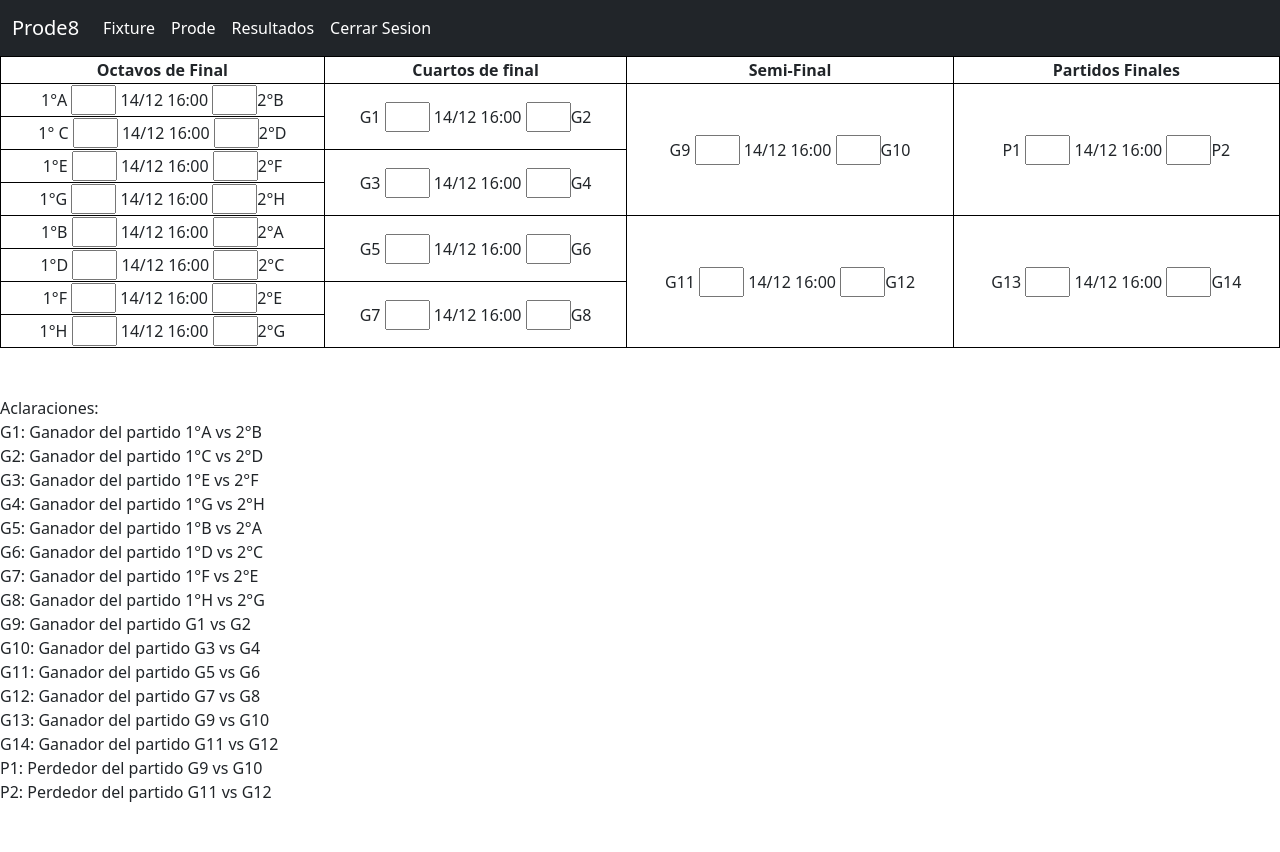
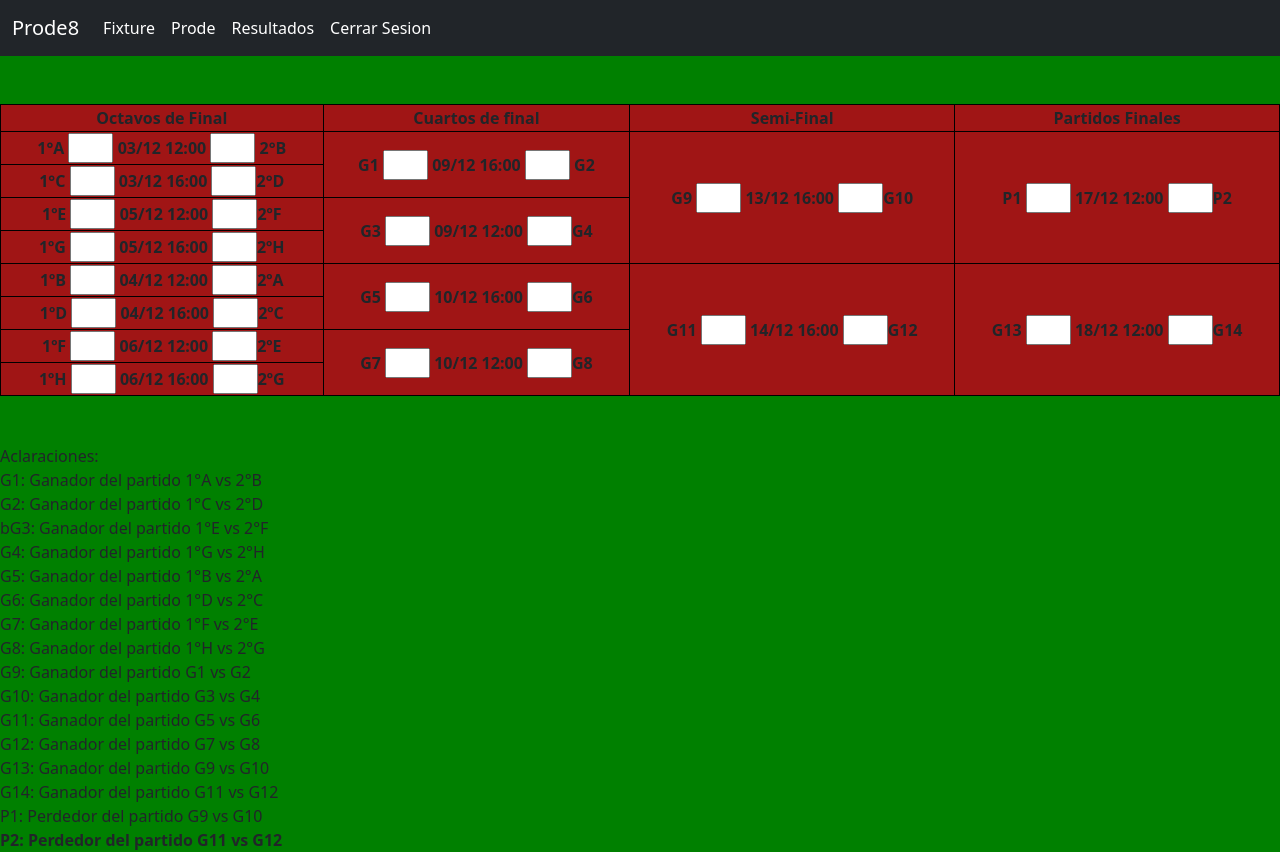
Before and after one commit to Nicoo9797x/Proyecto-Final-2022, a PHP site: page /tablaprueba.html in a window 1280 px wide. Before the commit the page ends 802 px from the top, so only its background shows below. Run offline with PHP 8.4, Linux system fonts and the light colour scheme.

Commit message:
Tabla de prueba final

```diff
--- a/Prode/frontend/prode-app/estilos1.css
+++ b/Prode/frontend/prode-app/estilos1.css
@@ -1,4 +1,9 @@
-.bright {
-    color: orange;
-    font-family: Avenir;
-  }
+
+table, th , td , tr {border: 1px solid black;}
+table ,th , td , tr {text-align:  center;}
+table {background-color: rgb(160, 21, 21);}
+body {background-color: green}
+td{font-style:arial ;}
+td{font-size: 3;}
+.bolded { font-weight: bold }
+th { size: 400px;}
--- a/Prode/frontend/prode-app/tablaprueba.html
+++ b/Prode/frontend/prode-app/tablaprueba.html
@@ -7,8 +7,7 @@
         <title>Document</title>
         <link href="https://cdn.jsdelivr.net/npm/bootstrap@5.2.1/dist/css/bootstrap.min.css" rel="stylesheet" integrity="sha384-iYQeCzEYFbKjA/T2uDLTpkwGzCiq6soy8tYaI1GyVh/UjpbCx/TYkiZhlZB6+fzT" crossorigin="anonymous">
         <script src="https://cdn.jsdelivr.net/npm/bootstrap@5.2.1/dist/js/bootstrap.bundle.min.js" integrity="sha384-u1OknCvxWvY5kfmNBILK2hRnQC3Pr17a+RTT6rIHI7NnikvbZlHgTPOOmMi466C8" crossorigin="anonymous"></script>
-        <style>table, th , td , tr {border: 1px solid black;}</style>
-        <style>table ,th , td , tr {text-align:  center;}</style>
+
         <link rel="stylesheet" href="estilos1.css">
 
 
@@ -30,6 +29,8 @@
                 </div>
             </div>
         </nav>
+        <br>
+        <br>
         <table style="width: 100%;">
             <tr>
                 <th>Octavos de Final</th>
@@ -38,123 +39,123 @@
                 <th>Partidos Finales</th>
             </tr>
             <tr>
-                <td id="P49">1°A
+                <td id="P49"><b>1°A</b>
                     <input type="number" id="goles_equipo_local_P49"style="width : 45px">
-                    <span class="fecha">14/12</span>
-                    <span class="hora">16:00</span>
-                    <input type="number"id="goles_equipo_visitante_P49" style="width : 45px">2°B
+                    <span class="fecha"> <b>03/12</b> </span>
+                    <span class="hora"> <b>12:00</b></span>
+                    <input type="number"id="goles_equipo_visitante_P49" style="width : 45px"> <b>2°B</b>
                 </td>
-                <td rowspan="2" id="P57">G1
+                <td rowspan="2" id="P57"><b>G1</b>
                     <input type="number" id="goles_equipo_local_P57"style="width : 45px">
-                    <span class="fecha">14/12</span>
-                    <span class="hora">16:00</span>
-                    <input type="number"id="goles_equipo_visitante_P57" style="width : 45px">G2
+                    <span class="fecha"> <b>09/12</b></span>
+                    <span class="hora"> <b>16:00</b></span>
+                    <input type="number"id="goles_equipo_visitante_P57" style="width : 45px"> <b>G2</b>
                 </td>
-                <td rowspan="4" id="P61">G9
-                    <input type="number" id="goles_equipo_local_P61"style="width : 45px">
-                    <span class="fecha">14/12</span>
-                    <span class="hora">16:00</span>
-                    <input type="number"id="goles_equipo_visitante_P61" style="width : 45px">G10
+                <td rowspan="4" id="P61"><b>G9</b>
+                    <input type="number"id="goles_equipo_local_P61"style="width : 45px">
+                    <span class="fecha"><b>13/12</b></span>
+                    <span class="hora"><b>16:00</b></span>
+                    <input type="number"id="goles_equipo_visitante_P61" style="width : 45px"><b>G10</b>
                 </td>
-                <td rowspan="4" id="P63">P1
+                <td rowspan="4" id="P63"><b>P1</b>
                     <input type="number" id="goles_equipo_local_P62"style="width : 45px">
-                    <span class="fecha">14/12</span>
-                    <span class="hora">16:00</span>
-                    <input type="number"id="goles_equipo_visitante_P62" style="width : 45px">P2
+                    <span class="fecha"><b>17/12</b></span>
+                    <span class="hora"><b>12:00</b></span>
+                    <input type="number"id="goles_equipo_visitante_P62" style="width : 45px"><b>P2</b>
                 </td>
             </tr>
             <tr>
-                <td id="P50">1° C
+                <td id="P50"><b>1°C</b>
                     <input type="number" id="goles_equipo_local_P62"style="width : 45px">
-                    <span class="fecha">14/12</span>
-                    <span class="hora">16:00</span>
-                    <input type="number"id="goles_equipo_visitante_P62" style="width : 45px">2°D
+                    <span class="fecha"><b>03/12</b></span>
+                    <span class="hora"><b>16:00</b></span>
+                    <input type="number"id="goles_equipo_visitante_P62" style="width : 45px"><b>2°D</b>
                 </td>
             </tr>
             <tr>
-                <td id="P51">1°E
+                <td id="P51"><b>1ºE</b>
                     <input type="number" id="goles_equipo_local_P62"style="width : 45px">
-                    <span class="fecha">14/12</span>
-                    <span class="hora">16:00</span>
-                    <input type="number"id="goles_equipo_visitante_P62" style="width : 45px">2°F
+                    <span class="fecha"><b>05/12</b></span>
+                    <span class="hora"><b>12:00</b></span>
+                    <input type="number"id="goles_equipo_visitante_P62" style="width : 45px"><b>2ºF</b>
                 </td>
-                <td rowspan="2" id="P58">G3
+                <td rowspan="2" id="P58"><b>G3</b>
                     <input type="number" id="goles_equipo_local_P62"style="width : 45px">
-                    <span class="fecha">14/12</span>
-                    <span class="hora">16:00</span>
-                    <input type="number"id="goles_equipo_visitante_P62" style="width : 45px">G4
+                    <span class="fecha"><b>09/12</b></span>
+                    <span class="hora"><b>12:00</b></span>
+                    <input type="number"id="goles_equipo_visitante_P62" style="width : 45px"><b>G4</b>
                 </td>
             </tr>
             <tr>
-                <td id="P52">1°G
+                <td id="P52"><b>1ºG</b>
                     <input type="number" id="goles_equipo_local_P62"style="width : 45px">
-                    <span class="fecha">14/12</span>
-                    <span class="hora">16:00</span>
-                    <input type="number"id="goles_equipo_visitante_P62" style="width : 45px">2°H
+                    <span class="fecha"><b>05/12</b></span>
+                    <span class="hora"><b>16:00</b></span>
+                    <input type="number"id="goles_equipo_visitante_P62" style="width : 45px"><b>2ºH</b>
                 </td>
             </tr>
             <tr>
-                <td id="P53">1°B
+                <td id="P53"><b>1ºB</b>
                     <input type="number" id="goles_equipo_local_P62"style="width : 45px">
-                    <span class="fecha">14/12</span>
-                    <span class="hora">16:00</span>
-                    <input type="number"id="goles_equipo_visitante_P62" style="width : 45px">2°A
+                    <span class="fecha"><b>04/12</b></span>
+                    <span class="hora"><b>12:00</b></span>
+                    <input type="number"id="goles_equipo_visitante_P62" style="width : 45px"><b>2ºA</b>
                 </td>
-                <td rowspan="2" id="P59">G5
+                <td rowspan="2" id="P59"><b>G5</b>
                     <input type="number" id="goles_equipo_local_P62"style="width : 45px">
-                    <span class="fecha">14/12</span>
-                    <span class="hora">16:00</span>
-                    <input type="number"id="goles_equipo_visitante_P62" style="width : 45px">G6
+                    <span class="fecha"><b>10/12</b></span>
+                    <span class="hora"><b>16:00</b></span>
+                    <input type="number"id="goles_equipo_visitante_P62" style="width : 45px"><b>G6</b>
                 </td>
-                <td rowspan="4" id="P62">G11
+                <td rowspan="4" id="P62"><b>G11</b>
                     <input type="number" id="goles_equipo_local_P62"style="width : 45px">
-                    <span class="fecha">14/12</span>
-                    <span class="hora">16:00</span>
-                    <input type="number"id="goles_equipo_visitante_P62" style="width : 45px">G12
+                    <span class="fecha"><b>14/12</b></span>
+                    <span class="hora"><b>16:00</b></span>
+                    <input type="number"id="goles_equipo_visitante_P62" style="width : 45px"><b>G12</b>
                 </td>
-                <td rowspan="4" id="P64">G13
+                <td rowspan="4" id="P64"><b>G13</b>
                     <input type="number" id="goles_equipo_local_P62"style="width : 45px">
-                    <span class="fecha">14/12</span>
-                    <span class="hora">16:00</span>
-                    <input type="number"id="goles_equipo_visitante_P62" style="width : 45px">G14
+                    <span class="fecha"><b>18/12</b></span>
+                    <span class="hora"><b>12:00</b></span>
+                    <input type="number"id="goles_equipo_visitante_P62" style="width : 45px"><b>G14</b>
                 </td>
             </tr>
             <tr>
-                <td id="P54">1°D
+                <td id="P54"><b>1ºD</b>
                     <input type="number" id="goles_equipo_local_P62"style="width : 45px">
-                    <span class="fecha">14/12</span>
-                    <span class="hora">16:00</span>
-                    <input type="number"id="goles_equipo_visitante_P62" style="width : 45px">2°C
+                    <span class="fecha"><b>04/12</b></span>
+                    <span class="hora"><b>16:00</b></span>
+                    <input type="number"id="goles_equipo_visitante_P62" style="width : 45px"><b>2ºC</b>
                 </td>
             </tr>
             <tr>
-                <td id="P55">1°F
+                <td id="P55"><b>1ºF</b>
                     <input type="number" id="goles_equipo_local_P62"style="width : 45px">
-                    <span class="fecha">14/12</span>
-                    <span class="hora">16:00</span>
-                    <input type="number"id="goles_equipo_visitante_P62" style="width : 45px">2°E
+                    <span class="fecha"><b>06/12</b></span>
+                    <span class="hora"><b>12:00</b></span>
+                    <input type="number"id="goles_equipo_visitante_P62" style="width : 45px"><b>2ºE</b>
                 </td>
-                <td rowspan="2" id="P60">G7
+                <td rowspan="2" id="P60"><b>G7</b>
                     <input type="number" id="goles_equipo_local_P62"style="width : 45px">
-                    <span class="fecha">14/12</span>
-                    <span class="hora">16:00</span>
-                    <input type="number"id="goles_equipo_visitante_P62" style="width : 45px">G8
+                    <span class="fecha"><b>10/12</b></span>
+                    <span class="hora"><b>12:00</b></span>
+                    <input type="number"id="goles_equipo_visitante_P62" style="width : 45px"><b>G8</b>
                 </td>
             </tr>
             <tr>
-                <td id="P56">1°H
+                <td id="P56"><b>1ºH</b>
                     <input type="number" id="goles_equipo_local_P62"style="width : 45px">
-                    <span class="fecha">14/12</span>
-                    <span class="hora">16:00</span>
-                    <input type="number"id="goles_equipo_visitante_P62" style="width : 45px">2°G
+                    <span class="fecha"><b>06/12</b></span>
+                    <span class="hora"><b>16:00</b></span>
+                    <input type="number"id="goles_equipo_visitante_P62" style="width : 45px"><b>2ºG</b>
                 </td>
             </tr>
         </table>
         <br>                                                            <br>
         Aclaraciones:
         <br>G1: Ganador del partido 1°A vs 2°B
-        <br>G2: Ganador del partido 1°C vs 2°D
-        <br>G3: Ganador del partido 1°E vs 2°F
+        <br> G2: Ganador del partido 1°C vs 2°D
+        <br> bG3: Ganador del partido 1°E vs 2°F
         <br>G4: Ganador del partido 1°G vs 2°H
         <br>G5: Ganador del partido 1°B vs 2°A
         <br>G6: Ganador del partido 1°D vs 2°C
@@ -167,7 +168,7 @@
         <br>G13: Ganador del partido G9 vs G10
         <br>G14: Ganador del partido G11 vs G12
         <br>P1: Perdedor del partido G9 vs G10
-        <br>P2: Perdedor del partido G11 vs G12
+        <br><b>P2: Perdedor del partido G11 vs G12
 
 
 
```
